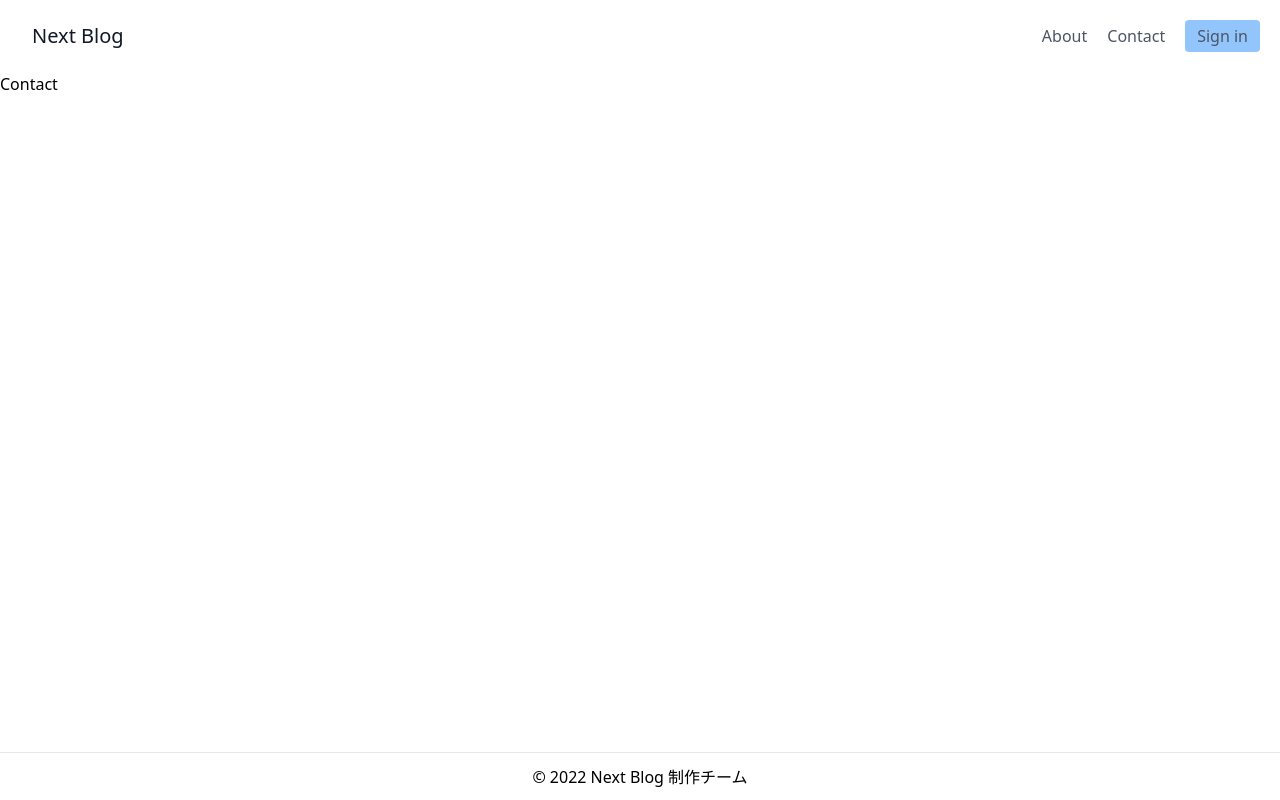
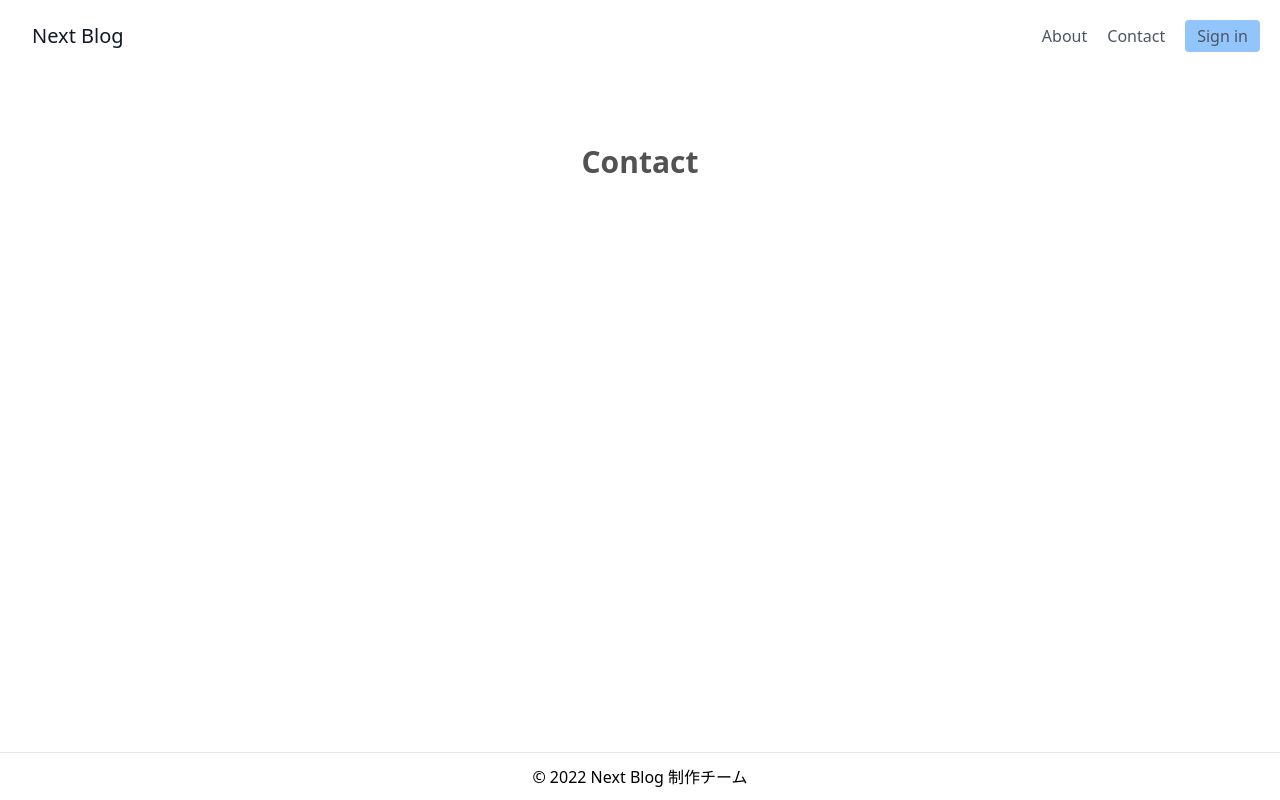
Before and after one commit to ryota-09/nextjs-blog-frontend, a Next.js app: page /contact in a window 1280 px wide. Built offline with nearby package versions, Linux system fonts and the light colour scheme.

Commit message:
タイトル記入

```diff
--- a/components/organisms/Layout.tsx
+++ b/components/organisms/Layout.tsx
@@ -11,7 +11,7 @@ type Props = {
 };
 
 /**
- * headerを含むレイアウトのcomponent.
+ * header, footerを含むレイアウトのcomponent.
  *
  * @param props
  * @returns FC
@@ -66,6 +66,7 @@ const Layout: FC<Props> = ({ tabTitle, children }) => {
                   </a>
                 </Link>
               )}
+
             </button>
           </div>
         </header>
--- a/pages/about.tsx
+++ b/pages/about.tsx
@@ -1,14 +1,20 @@
-import { FC } from 'react'
+import { FC } from "react";
 
-import Layout from '../components/organisms/Layout'
+import Layout from "../components/organisms/Layout";
 
 const About: FC = () => {
   return (
     <>
       <Layout tabTitle="About">
-        <h1>About</h1>
+        <div className="flex flex-col justify-center min- py-12 sm:px-6 lg:px-8">
+          <div className="sm:mx-auto sm:w-full sm:max-w-md">
+            <h2 className="mt-6 text-3xl font-extrabold text-center text-neutral-600">
+              About
+            </h2>
+          </div>
+        </div>
       </Layout>
     </>
-  )
-}
-export default About
+  );
+};
+export default About;
--- a/pages/contact.tsx
+++ b/pages/contact.tsx
@@ -1,14 +1,20 @@
-import { FC } from 'react'
+import { FC } from "react";
 
-import Layout from '../components/organisms/Layout'
+import Layout from "../components/organisms/Layout";
 
 const Contact: FC = () => {
   return (
     <>
       <Layout tabTitle="Contact">
-        <h1>Contact</h1>
+        <div className="flex flex-col justify-center min- py-12 sm:px-6 lg:px-8">
+          <div className="sm:mx-auto sm:w-full sm:max-w-md">
+            <h2 className="mt-6 text-3xl font-extrabold text-center text-neutral-600">
+              Contact
+            </h2>
+          </div>
+        </div>
       </Layout>
     </>
-  )
-}
-export default Contact
+  );
+};
+export default Contact;
```
